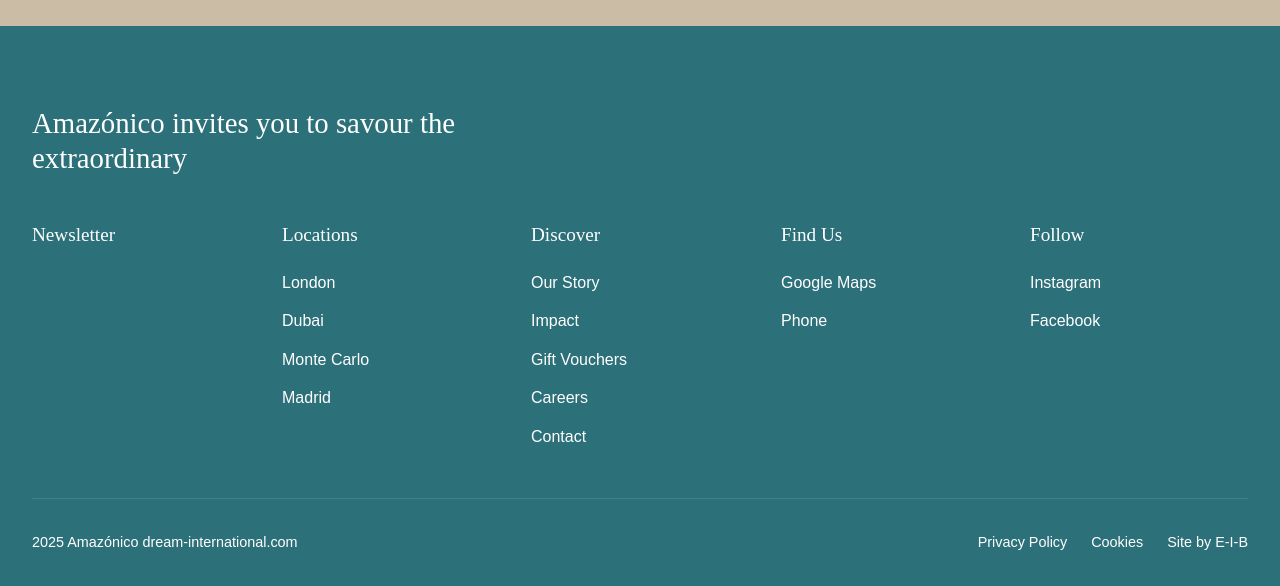
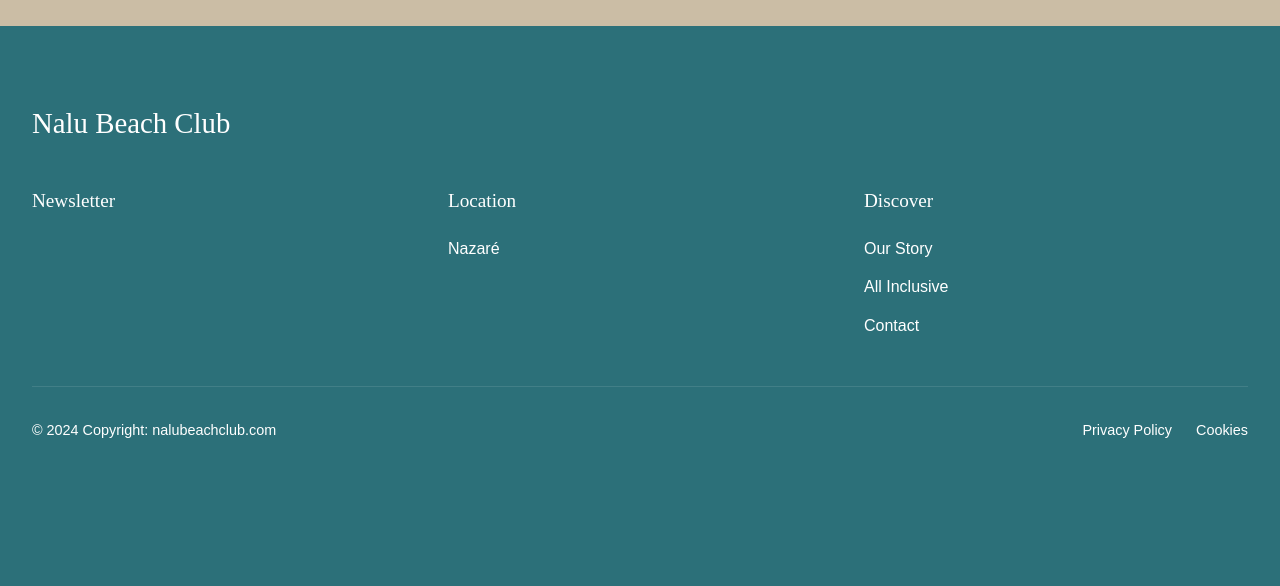
Before and after one commit to nalubeach/NaluNew, a website built with Vite: page index.html in a window 1280 px wide. Shown: the part 2079-2665 px from the top of the page. After the commit the page ends 2553 px from the top, so only its background shows below. Built offline with nearby package versions, Linux system fonts and the light colour scheme; files whose address does not match are found by name; a web font is replaced by a local one.

Commit message:
Update index.html

```diff
--- a/index.html
+++ b/index.html
@@ -48,7 +48,7 @@
       </video>
       <div class="hero-overlay"></div>
       <div class="hero-content">
-        <h1>Welcome to NALU</h1>
+        <h1>Welcome to <span class="highlight">NALU</span></h1>
         <a href="#" class="btn-reservation">Reservations</a>
       </div>
     </section>
@@ -114,7 +114,7 @@
       <div class="container">
         <div class="footer-content">
           <div class="footer-intro">
-            <h4 class="anim-slide-left">Amazónico invites you to savour the extraordinary</h4>
+            <h4 class="anim-slide-left">Nalu Beach Club</h4>
           </div>
           <div class="footer-columns">
             <div class="footer-column anim-slide-left">
@@ -122,46 +122,26 @@
               <!-- Newsletter Form would go here -->
             </div>
             <div class="footer-column anim-slide-right">
-              <h5>Locations</h5>
+              <h5>Location</h5>
               <ul>
-                <li><a href="index.html">London</a></li>
-                <li><a href="#">Dubai</a></li>
-                <li><a href="#">Monte Carlo</a></li>
-                <li><a href="#">Madrid</a></li>
+                <li><a href="index.html">Nazaré</a></li>
               </ul>
             </div>
             <div class="footer-column anim-slide-left">
               <h5>Discover</h5>
               <ul>
                 <li><a href="#">Our Story</a></li>
-                <li><a href="#">Impact</a></li>
-                <li><a href="#">Gift Vouchers</a></li>
-                <li><a href="#">Careers</a></li>
+                <li><a href="#">All Inclusive</a></li>
                 <li><a href="#">Contact</a></li>
-              </ul>
-            </div>
-            <div class="footer-column anim-slide-right">
-              <h5>Find Us</h5>
-              <ul>
-                <li><a href="#">Google Maps</a></li>
-                <li><a href="tel:02074045000">Phone</a></li>
-              </ul>
-            </div>
-            <div class="footer-column anim-slide-left">
-              <h5>Follow</h5>
-              <ul>
-                <li><a href="https://www.instagram.com/amazonicolondon/">Instagram</a></li>
-                <li><a href="https://www.facebook.com/profile.php?id=100061229996755">Facebook</a></li>
               </ul>
             </div>
           </div>
         </div>
         <div class="footer-bottom">
-          <p>2025 Amazónico <a href="https://dream-international.com">dream-international.com</a></p>
+          <p>© 2024 Copyright: nalubeachclub.com</p>
           <ul class="footer-links">
             <li><a href="#">Privacy Policy</a></li>
             <li><a href="#">Cookies</a></li>
-            <li><a href="https://e-i-b.com/">Site by E-I-B</a></li>
           </ul>
         </div>
       </div>
```
